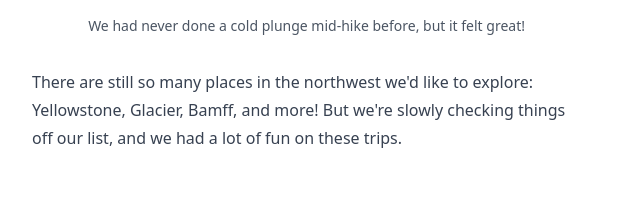
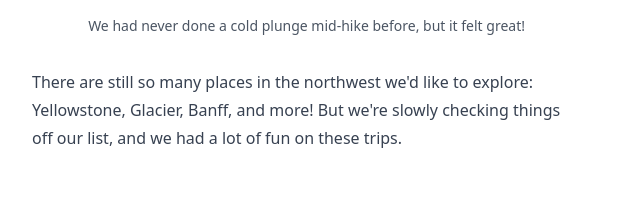
Before and after one commit to hoxiea/hha-astro, an Astro site: page /summer2025 in a window 1280 px wide. Shown: the part 4474-4671 px from the top of the page, 0-640 px from the left. Built offline with nearby package versions, Linux system fonts and the light colour scheme; Astro itself is replaced by a stand-in of ours.

Commit message:
Fix typo

```diff
--- a/src/pages/summer2025.mdx
+++ b/src/pages/summer2025.mdx
@@ -70,7 +70,7 @@ import colchuck2 from "../images/summer2025/colchuck2.jpg";
 {/* prettier-ignore */}
 <CaptionedImage src={colchuck2} alt="Hamilton and Sam swimming in Colchuck Lake."><span slot="caption">We had never done a cold plunge mid-hike before, but it felt great!</span></CaptionedImage>
 
-There are still so many places in the northwest we'd like to explore: Yellowstone, Glacier, Bamff, and more! But we're slowly checking things off our list, and we had a lot of fun on these trips.
+There are still so many places in the northwest we'd like to explore: Yellowstone, Glacier, Banff, and more! But we're slowly checking things off our list, and we had a lot of fun on these trips.
 
 ## Top Picks 📚 📺
 
```
